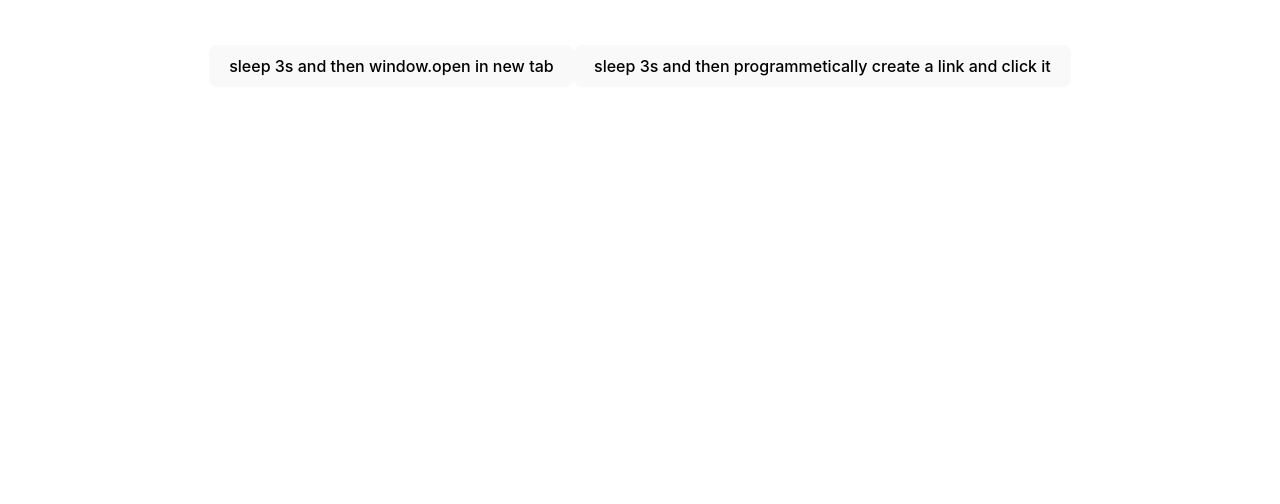
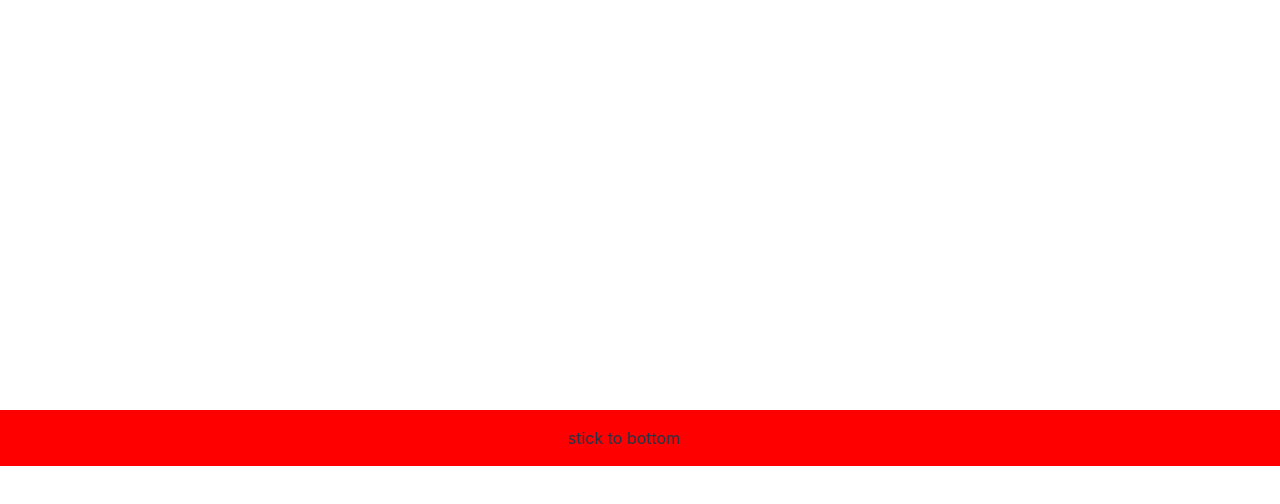
Before and after one commit to mwskwong/geo-permission-browser-behavior, a React (Vite) app: page / in a window 1280 px wide. Shown: the part 334-838 px from the top of the page. Before the commit the page ends 800 px from the top, so only its background shows below. Built offline with nearby package versions, Linux system fonts and the light colour scheme.

Commit message:
Update App.tsx

```diff
--- a/src/App.tsx
+++ b/src/App.tsx
@@ -3,28 +3,11 @@ const sleep = (ms: number) => new Promise(r => setTimeout(r, ms));
 export default function App() {
   const hkiclUrl = "https://fps.payapps.hkicl.com.hk/";
   return (
-    <div>
-      <button
-        onClick={async () => {
-          await sleep(3000);
-          window.open(hkiclUrl, "_blank");
-        }}
-      >
-        sleep 3s and then window.open in new tab
-      </button>
-      <button
-        onClick={async () => {
-          await sleep(3000);
+    <div style={{ height: 2000 }}>
 
-          const link = document.createElement('a');
-          link.href = hkiclUrl;
-          link.target = "_blank";
-          link.rel = "noopener noreferrer";
-          link.click();
-        }}
-      >
-        sleep 3s and then programmetically create a link and click it
-      </button>
+      <div style={{ position: "fixed", bottom: 0, right: 0, width: "100%", padding: 16, backgroundColor: "red" }}>
+        stick to bottom
+      </div>
     </div>
   );
 }
```
